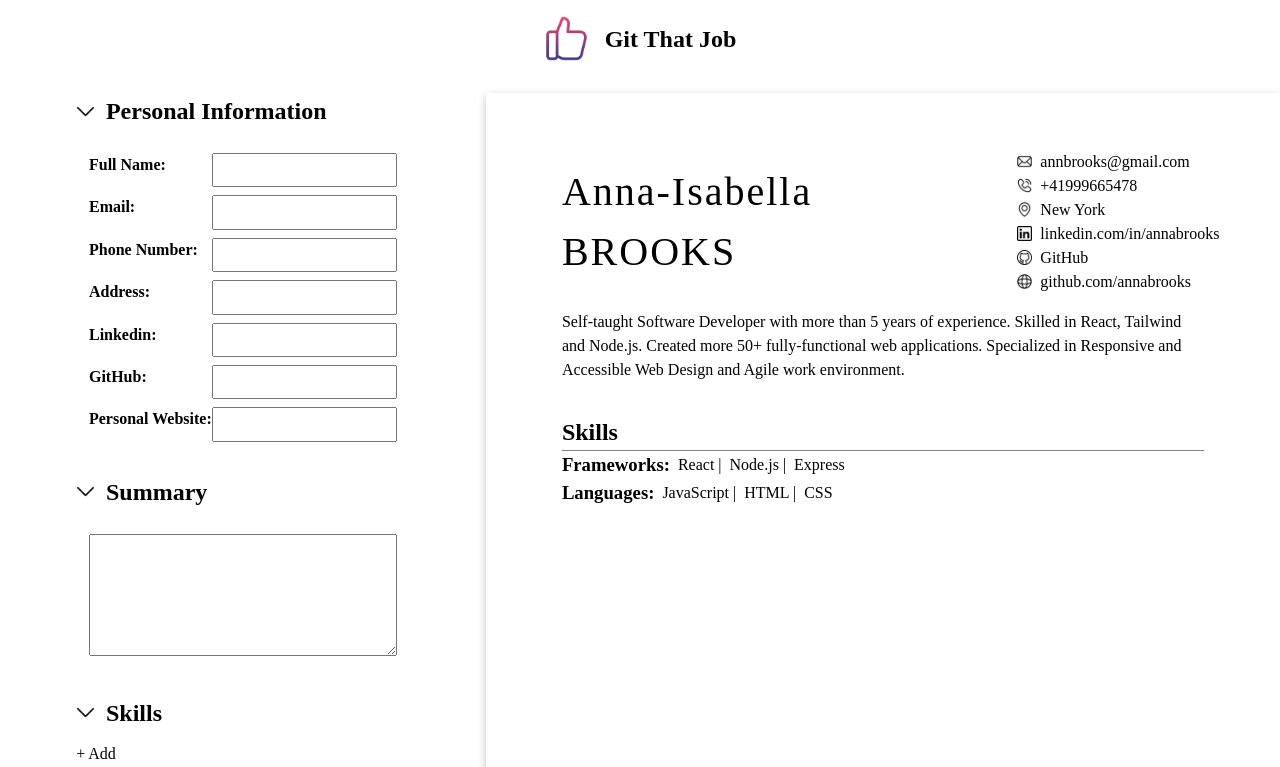
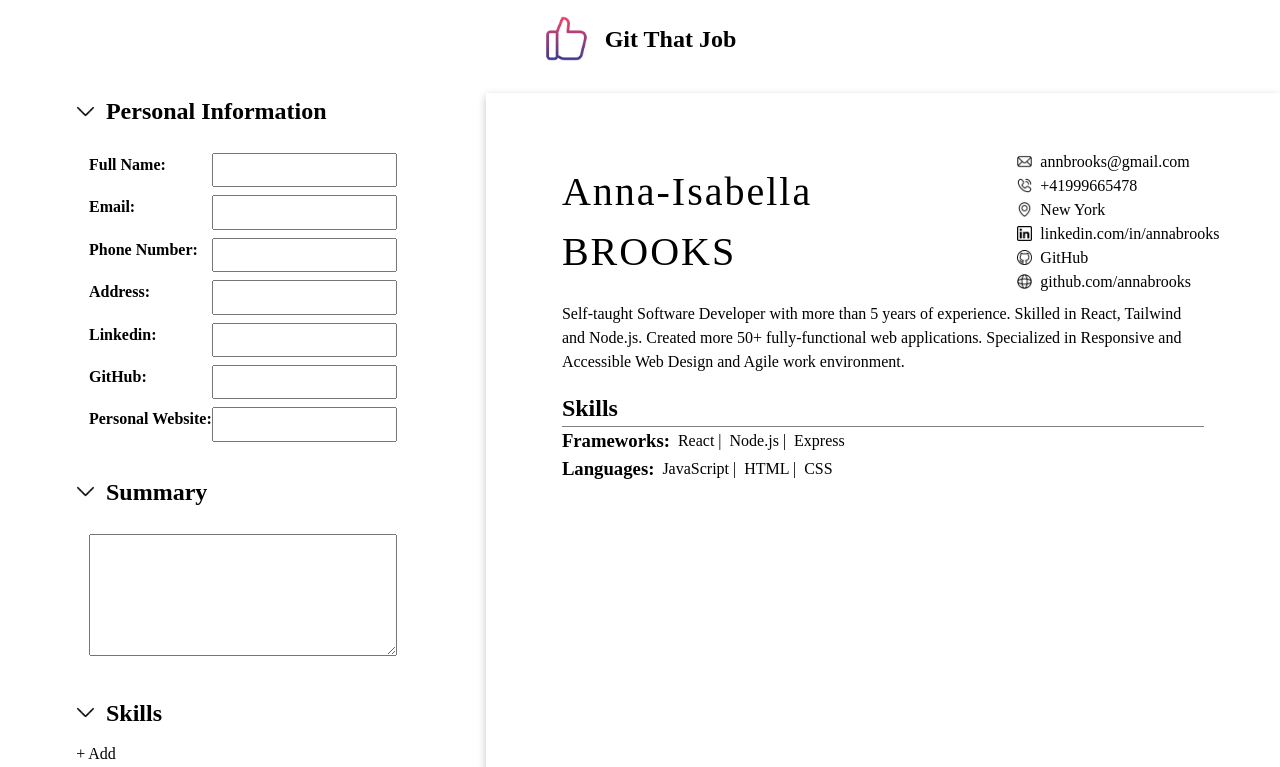
Before and after one commit to verobelo/cv-creator, a React (Vite) app in the folder cv-creator/: page / in a window 1280 px wide. Shown: the top 767 px of the page. Built offline with nearby package versions, Linux system fonts and the light colour scheme; a web font is replaced by a local one.

Commit message:
Reduce padding on sections

```diff
--- a/cv-creator/src/index.css
+++ b/cv-creator/src/index.css
@@ -209,7 +209,7 @@ button:hover {
 }
 
 .cv-preview section:not(:first-child) {
-  padding: 1rem 0;
+  padding: 0.5rem 0;
 }
 
 .cv-preview section h2 {
```
